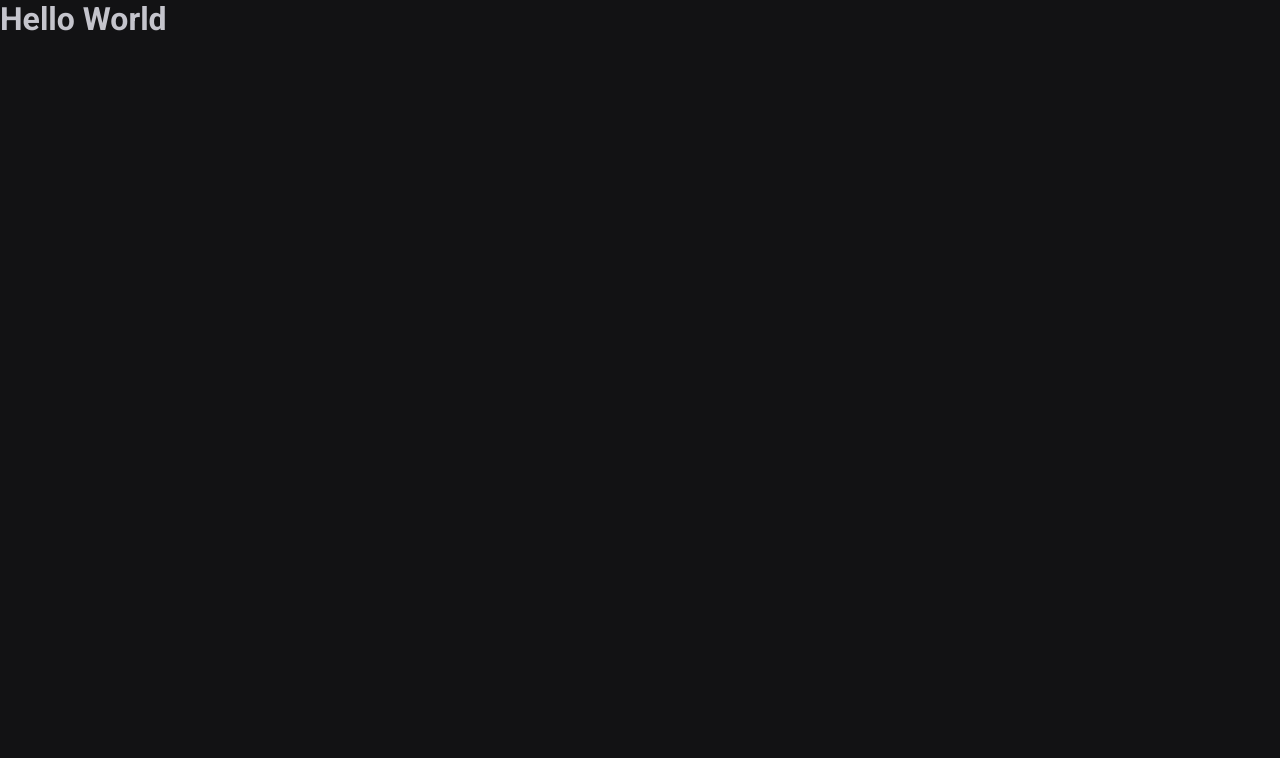
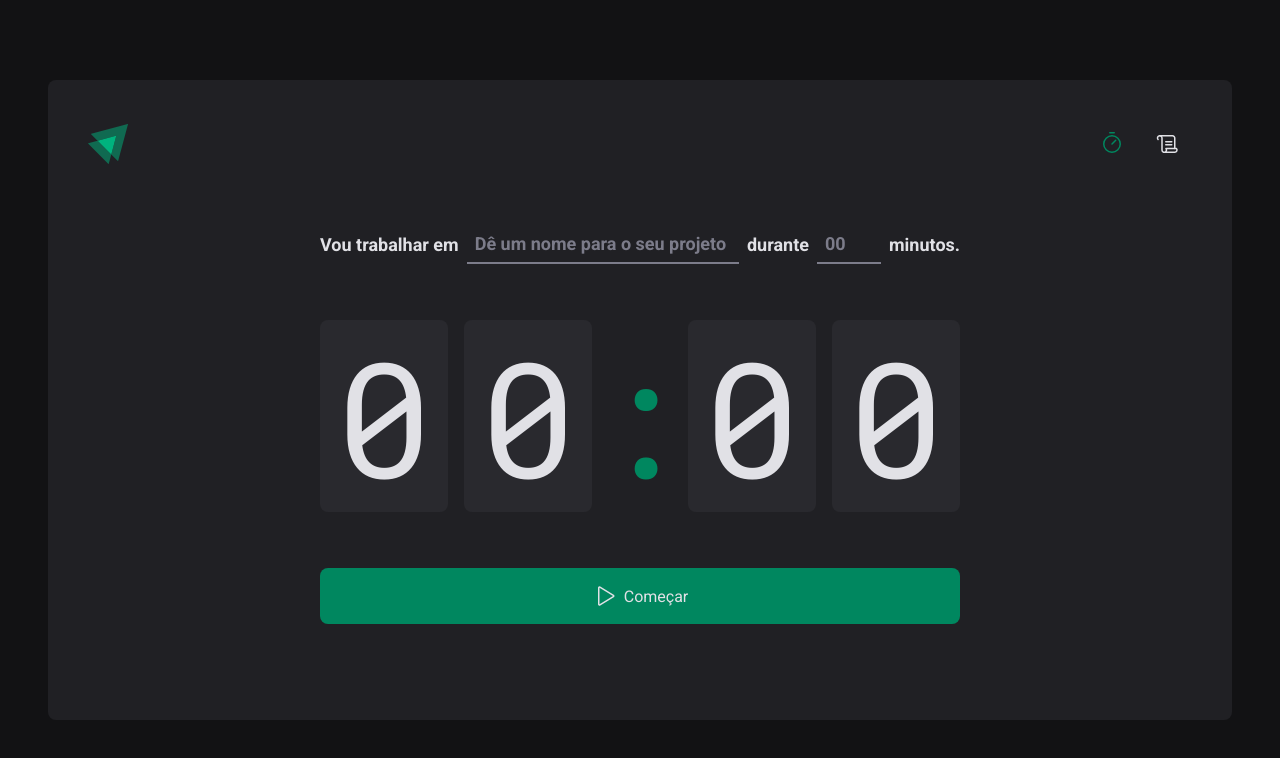
Before and after one commit to gahantognoli/02-ignite-timer, a React (Vite) app: page / in a window 1280 px wide. Shown: the top 758 px of the page. Built offline with nearby package versions, Linux system fonts and the light colour scheme.

Commit message:
Estilizando APP

```diff
--- a/package.json
+++ b/package.json
@@ -11,8 +11,10 @@
   },
   "dependencies": {
     "@rocketseat/eslint-config": "^2.2.2",
+    "phosphor-react": "^1.4.1",
     "react": "^18.3.1",
     "react-dom": "^18.3.1",
+    "react-router-dom": "^6.28.0",
     "styled-components": "^6.1.13"
   },
   "devDependencies": {
--- a/src/App.tsx
+++ b/src/App.tsx
@@ -1,11 +1,15 @@
 import { ThemeProvider } from "styled-components";
 import { defaultTheme } from "./styles/themes/default";
 import { GlobalStyle } from "./styles/global";
+import { BrowserRouter } from "react-router-dom";
+import { Router } from "./pages/Router";
 
 export function App() {
   return (
     <ThemeProvider theme={defaultTheme}>
-      <h1>Hello World</h1>
+      <BrowserRouter>
+        <Router />
+      </BrowserRouter>
       <GlobalStyle />
     </ThemeProvider>
   );
--- /dev/null
+++ b/src/components/Header/index.tsx
@@ -0,0 +1,21 @@
+import { HeaderContainer } from "./styles";
+import { Scroll, Timer } from "phosphor-react";
+import { NavLink } from "react-router-dom";
+
+import logoIgnite from "../../assets/logo-ignite.svg";
+
+export function Header() {
+  return (
+    <HeaderContainer>
+      <img src={logoIgnite} alt="" />
+      <nav>
+        <NavLink to="/" title="Timer">
+          <Timer size={24} />
+        </NavLink>
+        <NavLink to="/history" title="Histórico">
+          <Scroll size={24} />
+        </NavLink>
+      </nav>
+    </HeaderContainer>
+  );
+}
--- /dev/null
+++ b/src/components/Header/styles.ts
@@ -0,0 +1,31 @@
+import styled from "styled-components";
+
+export const HeaderContainer = styled.header`
+  display: flex;
+  align-items: center;
+  justify-content: space-between;
+
+  nav {
+    display: flex;
+    gap: 0.5rem;
+
+    a {
+      width: 3rem;
+      height: 3rem;
+      display: flex;
+      justify-content: center;
+      align-items: center;
+      color: ${(props) => props.theme["gray-100"]};
+      border-top: 3px solid transparent;
+      border-bottom: 3px solid transparent;
+
+      &:hover {
+        border-bottom: 3px solid ${(props) => props.theme["green-500"]};
+      }
+
+      &.active {
+        color: ${(props) => props.theme["green-500"]};
+      }
+    }
+  }
+`;
--- /dev/null
+++ b/src/layouts/DefaultLayout/index.tsx
@@ -0,0 +1,12 @@
+import { Outlet } from "react-router-dom";
+import { Header } from "../../components/Header";
+import { LayoutContainer } from "./styles";
+
+export function DefaultLayout() {
+  return (
+    <LayoutContainer>
+      <Header />
+      <Outlet />
+    </LayoutContainer>
+  );
+}
--- /dev/null
+++ b/src/layouts/DefaultLayout/styles.ts
@@ -0,0 +1,12 @@
+import styled from "styled-components";
+
+export const LayoutContainer = styled.div`
+  max-width: 74rem;
+  height: calc(100vh - 10rem);
+  margin: 5rem auto;
+  padding: 2.5rem;
+  background: ${props => props.theme["gray-800"]};
+  border-radius: 8px;
+  display: flex;
+  flex-direction: column;
+`;
--- /dev/null
+++ b/src/pages/History/index.tsx
@@ -0,0 +1,72 @@
+import { HistoryContainer, HistoryList, Status } from "./styles";
+
+export function History() {
+  return (
+    <HistoryContainer>
+      <h1>Meu histórico</h1>
+
+      <HistoryList>
+        <table>
+          <thead>
+            <tr>
+              <th>Tarefa</th>
+              <th>Duração</th>
+              <th>Início</th>
+              <th>Status</th>
+            </tr>
+          </thead>
+          <tbody>
+            <tr>
+              <td>Tarefa</td>
+              <td>20 minutos</td>
+              <td>Há 2 meses</td>
+              <td>
+                <Status statusColor="green">Concluído</Status>
+              </td>
+            </tr>
+            <tr>
+              <td>Tarefa</td>
+              <td>20 minutos</td>
+              <td>Há 2 meses</td>
+              <td>
+                <Status statusColor="yellow">Em andamento</Status>
+              </td>
+            </tr>
+            <tr>
+              <td>Tarefa</td>
+              <td>20 minutos</td>
+              <td>Há 2 meses</td>
+              <td>
+                <Status statusColor="red">Interrompido</Status>
+              </td>
+            </tr>
+            <tr>
+              <td>Tarefa</td>
+              <td>20 minutos</td>
+              <td>Há 2 meses</td>
+              <td>
+                <Status statusColor="green">Concluído</Status>
+              </td>
+            </tr>
+            <tr>
+              <td>Tarefa</td>
+              <td>20 minutos</td>
+              <td>Há 2 meses</td>
+              <td>
+                <Status statusColor="green">Concluído</Status>
+              </td>
+            </tr>
+            <tr>
+              <td>Tarefa</td>
+              <td>20 minutos</td>
+              <td>Há 2 meses</td>
+              <td>
+                <Status statusColor="red">Interrompido</Status>
+              </td>
+            </tr>
+          </tbody>
+        </table>
+      </HistoryList>
+    </HistoryContainer>
+  );
+}
--- /dev/null
+++ b/src/pages/History/styles.ts
@@ -0,0 +1,86 @@
+import styled from "styled-components";
+
+export const HistoryContainer = styled.main`
+  flex: 1;
+  padding: 3.5rem;
+  display: flex;
+  flex-direction: column;
+
+  h1 {
+    font-size: 1.5rem;
+    color: ${(props) => props.theme["gray-100"]};
+  }
+`;
+
+export const HistoryList = styled.div`
+  flex: 1;
+  overflow: auto;
+  margin-top: 2rem;
+
+  table {
+    width: 100%;
+    border-collapse: collapse;
+    min-width: 600px;
+
+    th {
+      background-color: ${(props) => props.theme["gray-600"]};
+      padding: 1rem;
+      text-align: left;
+      color: ${(props) => props.theme["gray-100"]};
+      font-size: 0.875rem;
+      line-height: 1.6;
+
+      &:first-child {
+        border-top-left-radius: 8px;
+        padding-left: 1.5rem;
+      }
+
+      &:last-child {
+        border-top-right-radius: 8px;
+        padding-right: 1.5rem;
+      }
+    }
+
+    td {
+      background-color: ${(props) => props.theme["gray-700"]};
+      border-top: 4px solid ${(props) => props.theme["gray-800"]};
+      padding: 1rem;
+      font-size: 0.875rem;
+      line-height: 1.6;
+
+      &:first-child {
+        width: 50%;
+        padding-left: 1.5rem;
+      }
+
+      &:last-child {
+        padding-right: 1.5rem;
+      }
+    }
+  }
+`;
+
+const STATUS_COLOR = {
+  yellow: "yellow-500",
+  green: "green-500",
+  red: "red-500",
+} as const;
+
+interface StatusProps {
+  statusColor: keyof typeof STATUS_COLOR;
+}
+
+export const Status = styled.span<StatusProps>`
+  display: flex;
+  align-items: center;
+  gap: 0.5rem;
+
+  &::before {
+    content: "";
+    width: 0.5rem;
+    height: 0.5rem;
+    border-radius: 999px;
+    background-color: ${(props) =>
+      props.theme[STATUS_COLOR[props.statusColor]]};
+  }
+`;
--- /dev/null
+++ b/src/pages/Home/index.tsx
@@ -0,0 +1,56 @@
+import { Play } from "phosphor-react";
+import {
+  CountdownContainer,
+  FormContainer,
+  HomeContainer,
+  MinutesAmountInput,
+  Separator,
+  StartCountdownButton,
+  TaskInput,
+} from "./styles";
+
+export function Home() {
+  return (
+    <HomeContainer>
+      <form action="">
+        <FormContainer>
+          <label htmlFor="task">Vou trabalhar em</label>
+          <TaskInput
+            id="task"
+            placeholder="Dê um nome para o seu projeto"
+            list="task-suggestions"
+          />
+          <datalist id="task-suggestions">
+            <option value="Projeto 1"></option>
+            <option value="Projeto 2"></option>
+          </datalist>
+
+          <label htmlFor="minutesAmount">durante</label>
+          <MinutesAmountInput
+            type="number"
+            id="minutesAmount"
+            placeholder="00"
+            step={5}
+            min={5}
+            max={60}
+          />
+
+          <span>minutos.</span>
+        </FormContainer>
+
+        <CountdownContainer>
+          <span>0</span>
+          <span>0</span>
+          <Separator>:</Separator>
+          <span>0</span>
+          <span>0</span>
+        </CountdownContainer>
+
+        <StartCountdownButton type="submit">
+          <Play size={24} />
+          Começar
+        </StartCountdownButton>
+      </form>
+    </HomeContainer>
+  );
+}
--- /dev/null
+++ b/src/pages/Home/styles.ts
@@ -0,0 +1,108 @@
+import styled from "styled-components";
+
+export const HomeContainer = styled.main`
+  flex: 1;
+  display: flex;
+  flex-direction: column;
+  align-items: center;
+  justify-content: center;
+
+  form {
+    display: flex;
+    flex-direction: column;
+    align-items: center;
+    gap: 3.5rem;
+  }
+`;
+
+export const FormContainer = styled.div`
+  width: 100%;
+  display: flex;
+  align-items: center;
+  justify-content: center;
+  gap: 0.5rem;
+  color: ${(props) => props.theme["gray-100"]};
+  font-size: 1.125rem;
+  font-weight: bold;
+  flex-wrap: wrap;
+`;
+
+const BaseInput = styled.input`
+  background: transparent;
+  height: 2.5rem;
+  border: 0;
+  border-bottom: 2px solid ${(props) => props.theme["gray-500"]};
+  font-weight: bold;
+  font-size: 1.125rem;
+  padding: 0 0.5rem;
+  color: ${(props) => props.theme["gray-100"]};
+
+  &:focus {
+    box-shadow: none;
+    border-color: ${(props) => props.theme["green-500"]};
+  }
+
+  &::placeholder {
+    color: ${(props) => props.theme["gray-500"]};
+  }
+`;
+
+export const TaskInput = styled(BaseInput)`
+  flex: 1;
+
+  &::-webkit-calendar-picker-indicator {
+    display: none !important;
+  }
+`;
+
+export const MinutesAmountInput = styled(BaseInput)`
+  width: 4rem;
+`;
+
+export const CountdownContainer = styled.div`
+  font-family: "Roboto Mono", monospace;
+  font-size: 10rem;
+  line-height: 8rem;
+  color: ${(props) => props.theme["gray-100"]};
+  display: flex;
+  gap: 1rem;
+
+  span {
+    background: ${(props) => props.theme["gray-700"]};
+    padding: 2rem 1rem;
+    border-radius: 8px;
+  }
+`;
+
+export const Separator = styled.div`
+  padding: 2rem 0;
+  color: ${(props) => props.theme["green-500"]};
+  width: 4rem;
+  overflow: hidden;
+  display: flex;
+  justify-content: center;
+`;
+
+export const StartCountdownButton = styled.button`
+  width: 100%;
+  border: 0;
+  padding: 1rem;
+  border-radius: 8px;
+  display: flex;
+  align-items: center;
+  justify-content: center;
+  gap: 0.5rem;
+  font-size: bold;
+  cursor: pointer;
+  background: ${(props) => props.theme["green-500"]};
+  color: ${(props) => props.theme["gray-100"]};
+
+  &:disabled {
+    opacity: 0.7;
+    cursor: not-allowed;
+  }
+
+  &:not(:disabled):hover {
+    background: ${(props) => props.theme["green-700"]};
+  }
+`;
--- /dev/null
+++ b/src/pages/Router.tsx
@@ -0,0 +1,15 @@
+import { Routes, Route } from "react-router-dom";
+import { Home } from "./Home";
+import { History } from "./History";
+import { DefaultLayout } from "../layouts/DefaultLayout";
+
+export function Router() {
+  return (
+    <Routes>
+      <Route path="/" element={<DefaultLayout />}>
+        <Route path="/" element={<Home />} />
+        <Route path="history" element={<History />} />
+      </Route>
+    </Routes>
+  );
+}
--- a/src/styles/global.ts
+++ b/src/styles/global.ts
@@ -15,6 +15,7 @@
     body {
         background: ${props => props.theme['gray-900']};
         color: ${props => props.theme['gray-300']};
+        -webkit-font-smoothing: antialiased;
     }
 
     body, input, textarea, button {
```
Also changed, not shown: src/assets/logo-ignite.svg (added), 1 other file (tests, documents, lock files or other folders).
